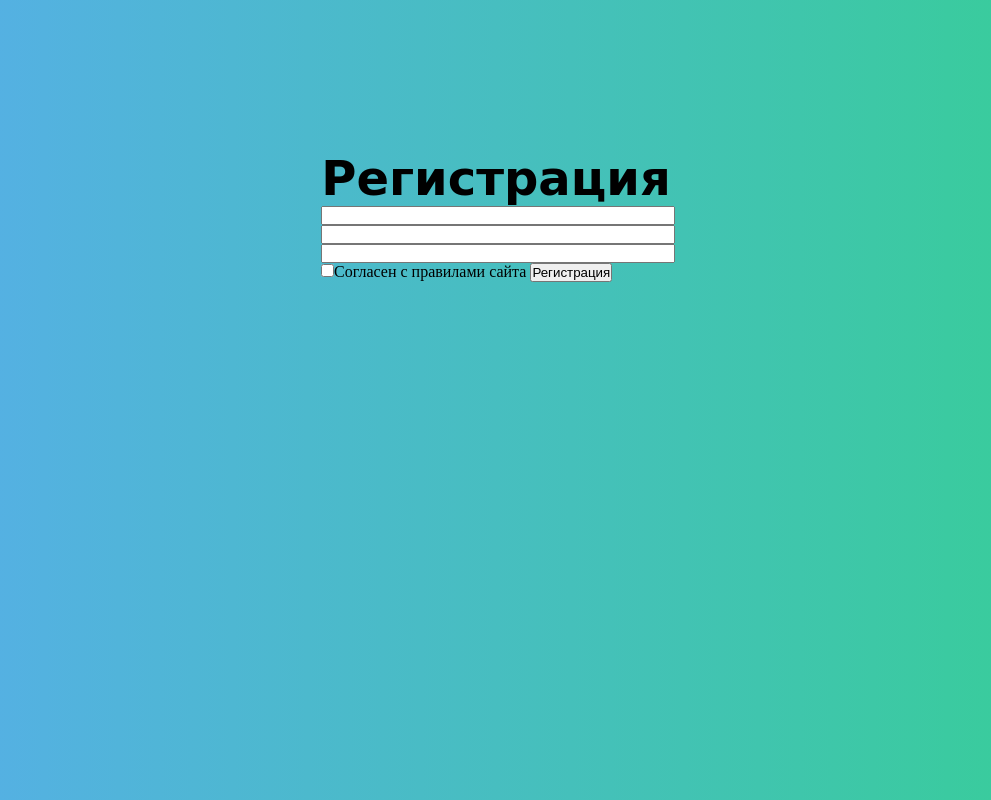
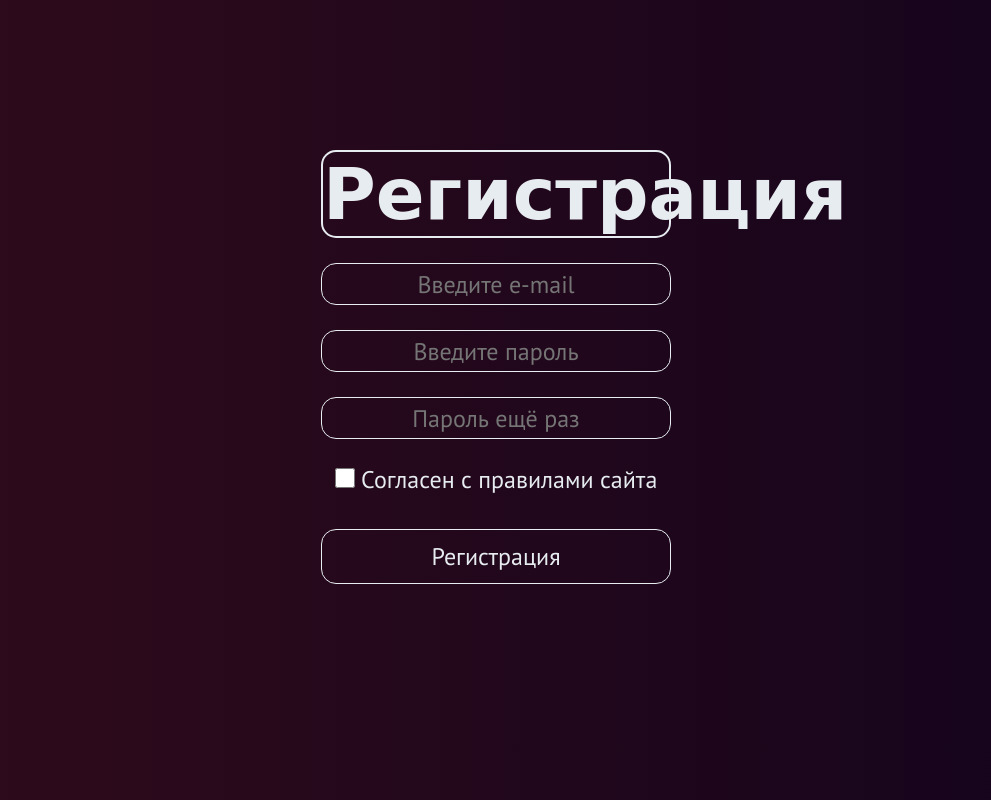
Before and after one commit to TitovVladimir/webdev-learn, a plain HTML site: page lw3/index.html in a window 1280 px wide. Shown: the whole page, without its empty margins (144-1135 px from the left). Drawn offline with Linux system fonts and the light colour scheme; a web font is replaced by a local one.

Commit message:
make disign

```diff
--- a/lw3/index.html
+++ b/lw3/index.html
@@ -12,12 +12,18 @@
 	  <div id="registrationBlock">
 	    <h1>Регистрация</h1>
 		<div class="inputsBlock">
-          <input type="text" id="email" name="email">
-          <input type="password" id="password" name="password">
-          <input type="password" id="passwordcheck" name="passwordcheck">
+          <input type="text" id="email" placeholder="Введите e-mail" name="email">
+          <input type="password" id="password" placeholder="Введите пароль" name="password">
+          <input type="password" id="passwordcheck" placeholder="Пароль ещё раз" name="passwordcheck">
 		</div>
-        <input type="checkbox" id="checkagreement">Согласен с правилами сайта
-        <input type="submit" value="Регистрация" name="submit">
+		<div id="agreementBlock">
+		  <label>
+            <input type="checkbox" id="checkagreement">&nbsp;Согласен с правилами сайта
+		  </label>
+		</div>
+		<div class="buttons">
+          <input type="submit" value="Регистрация" name="submit">
+		</div>
 	  </div>
     </form>
   </body>
--- a/lw3/style.css
+++ b/lw3/style.css
@@ -1,4 +1,5 @@
 @import url('https://fonts.googleapis.com/css?family=Neucha');
+@import url('https://fonts.googleapis.com/css?family=PT+Sans');
 
 * {
   margin: 0;
@@ -8,7 +9,7 @@
 body {
   width: 100%;
   height: 100%;
-  background-image: linear-gradient(90deg,#58adec,#36cf94);
+  background-image: linear-gradient(90deg,#310b1b,#13041d);
 }
 
 #registrationBlock {
@@ -18,12 +19,72 @@ body {
   margin : auto;
 }
 
+#agreementBlock {
+  width: 350px;
+  height: 40px;
+  color: #e6ecf0;
+  font-family: 'PT Sans', sans-serif;
+  font-size: 1.5em;
+  text-align: center;
+}
+
 #registrationBlock > h1 {
-  font-size: 3em;
+  font-size: 4.5em;
   text-align: center;
   font-family: 'Neucha', cursive;
+  color: #e6ecf0;
+  border: 2px solid #e6ecf0;
+  border-radius: 15px 15px 15px 15px;
 }
 
 .inputsBlock > input {
+  text-align: center;
+  font-size: 1.5em;
+  margin-top: 25px;
+  width: 348px;
+  height: 40px;
+  border: 1px solid #e6ecf0;
+  border-radius: 15px 15px 15px 15px;
+  font-family: 'PT Sans', sans-serif;
+  color: #e6ecf0;
+  background: transparent;
+  outline: 0;
+}
+
+.inputsBlock > input:focus {
+  border-color: #7fc1d9;
+}
+
+.inputsBlock > input:last-child {
+  margin-bottom: 25px;
+}
+
+#agreementBlock > label {
+  cursor: pointer;
+}
+
+#agreementBlock > label > input {
+  width: 20px;
+  height: 20px;
+  cursor: pointer;
+}
+
+#registrationBlock > .buttons > input {
+  margin-top: 25px;
   width: 350px;
+  height: 55px;
+  border: 1px solid #e6ecf0;
+  border-radius: 15px 15px 15px 15px;
+  font-family: 'PT Sans', sans-serif;
+  text-align: center;
+  font-size: 1.5em;
+  background: transparent;
+  color: #e6ecf0;
+  transition: border.2s ease;
 }
+
+#registrationBlock > .buttons > input:hover {
+  border: 6px solid #7fc1d9;
+  transition: border.2s ease;
+  cursor: pointer;
+}
```
Also changed, not shown: lw2/index.html (+1 -1 lines).
